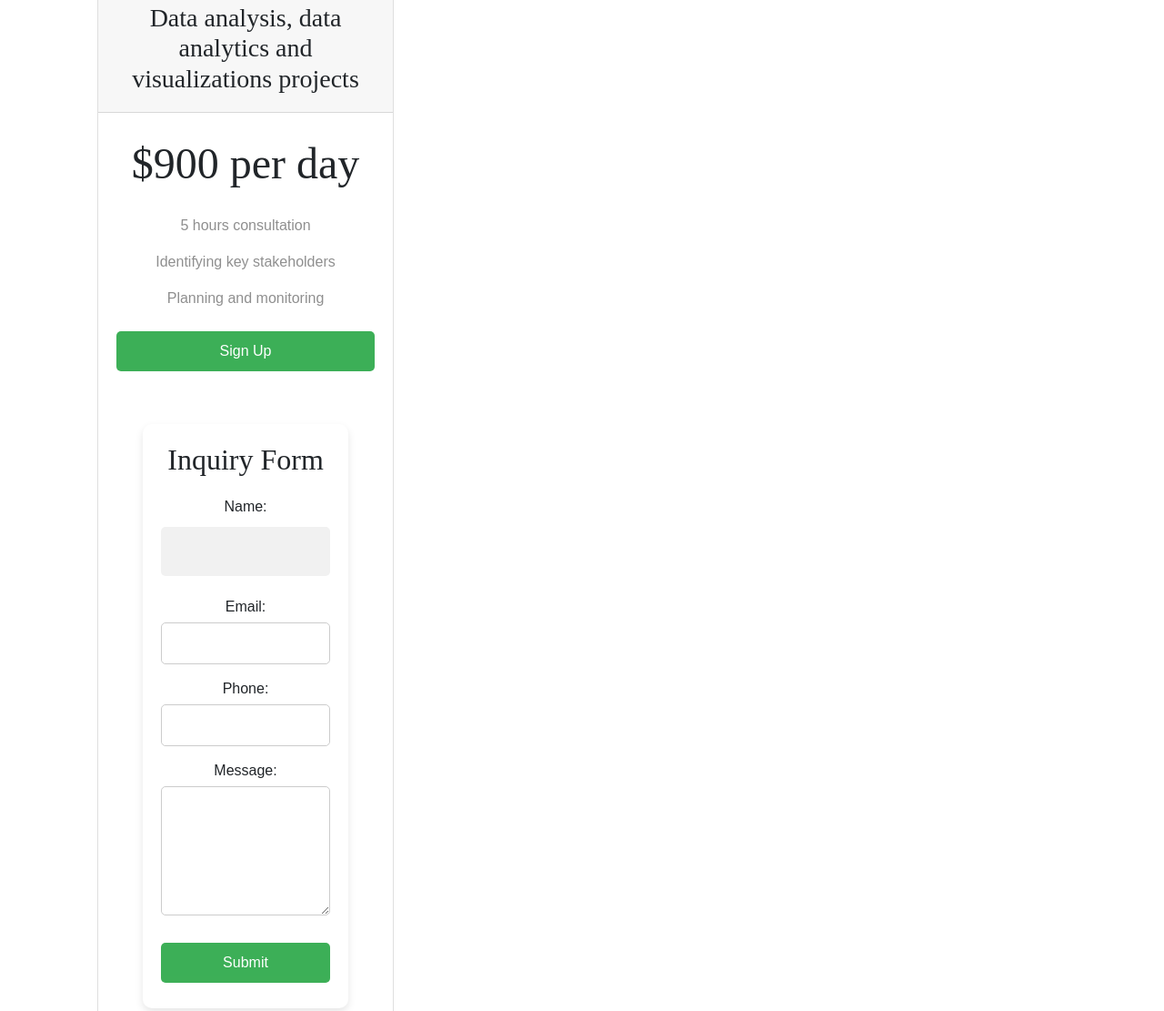
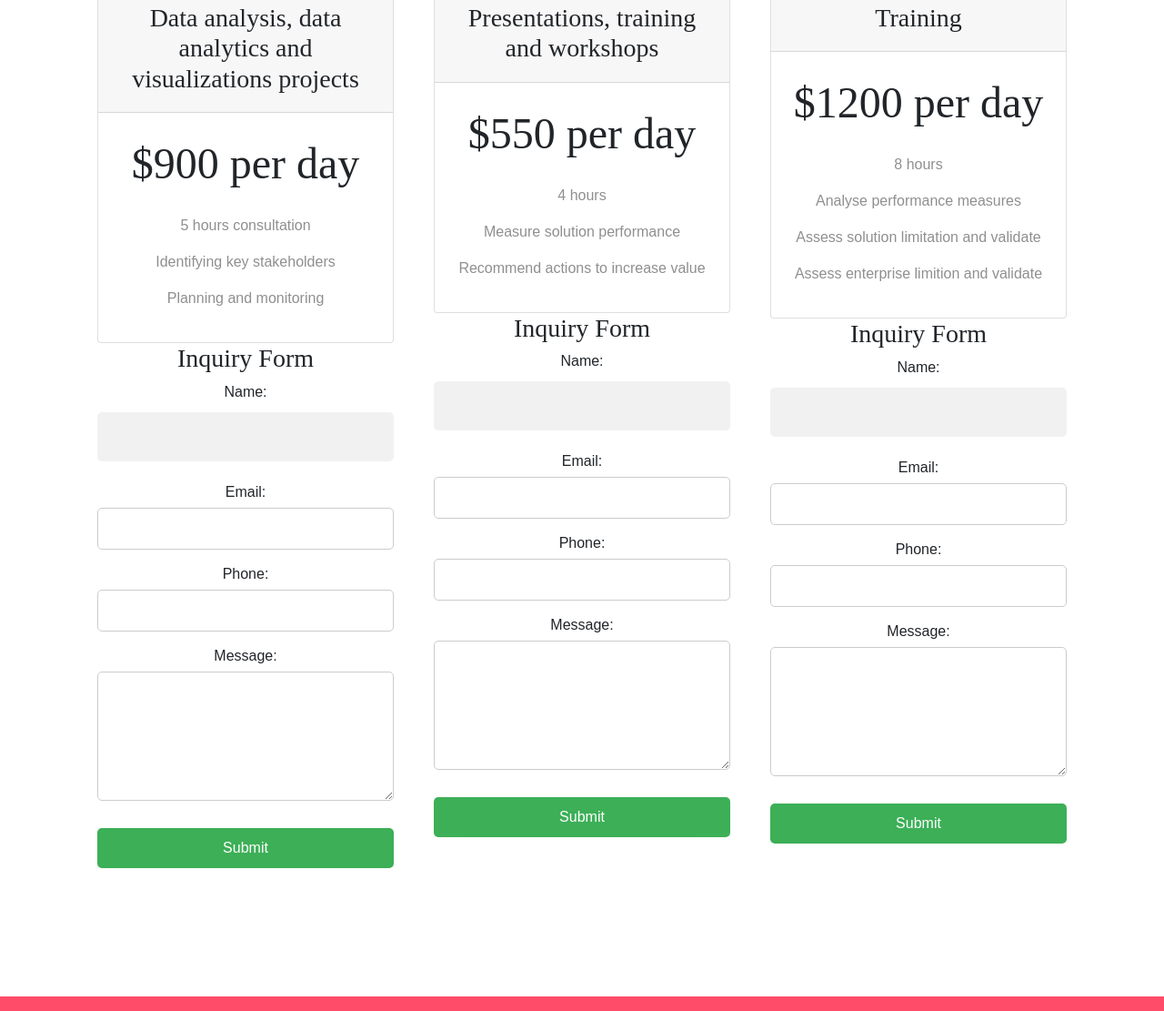
Before and after one commit to pshakhane/shaky-web, a plain HTML site: page ShakhaneConsulting Completed Website/index.html in a window 1280 px wide. Shown: the part 4770-5881 px from the top of the page at 91% size. Drawn offline with nearby package versions, Linux system fonts and the light colour scheme; files whose address does not match are found by name.

Commit message:
Update index.html
Inquiry form update

```diff
--- a/ShakhaneConsulting Completed Website/index.html
+++ b/ShakhaneConsulting Completed Website/index.html
@@ -175,20 +175,24 @@ Highly motivated and analytical with a versatility honed through previously achi
             <p>5 hours consultation</p>
             <p>Identifying key stakeholders</p>
             <p>Planning and monitoring</p>
+          </div>
+        </div>
+
+
             <!-- Button to open the modal -->
-<button onclick="document.getElementById('id01').style.display='block'">Sign Up</button>
+
 
 <!-- The Modal (contains the Sign Up form) -->
-<body>
+      <div class="forms-container">
+  <!-- Inquiry Form 1 -->
+        <div class="form-box">
+          <h3> Inquiry Form </h3>
+          <form>
+              <label for="name1">Name:</label>
+              <input type="text" id="name1" name="name" required>
 
-    <div class="container">
-        <h2>Inquiry Form</h2>
-        <form id="inquiryForm">
-            <label for="name">Name:</label>
-            <input type="text" id="name" name="name" required>
-
-            <label for="email">Email:</label>
-            <input type="email" id="email" name="email" required>
+              <label for="email1">Email:</label>
+              <input type="email" id="email1" name="email" required>
 
               <label for="phone">Phone:</label>
               <input type="tel" id="phone" name="phone">
@@ -199,9 +203,12 @@ Highly motivated and analytical with a versatility honed through previously achi
               <button type="submit">Submit</button>
           </form>
         </div>
+      </div>
+    </div>
+
 
 <script src="script.js"></script>
-</body>
+
 
       <div class="pricing-column col-lg-4 col-md-6">
         <div class="card">
@@ -213,20 +220,23 @@ Highly motivated and analytical with a versatility honed through previously achi
             <p>4 hours </p>
             <p>Measure solution performance</p>
             <p>Recommend actions to increase value</p>
+          </div>
+        </div>
+
             <!-- Button to open the modal -->
-<button onclick="document.getElementById('id01').style.display='block'">Sign Up</button>
+
 
 <!-- The Modal (contains the Sign Up form) -->
-<body>
 
-    <div class="container">
-        <h2>Inquiry Form</h2>
-        <form id="inquiryForm">
-            <label for="name">Name:</label>
-            <input type="text" id="name" name="name" required>
+<!-- Inquiry Form 2 -->
+      <div class="form-box">
+          <h3>Inquiry Form </h3>
+          <form>
+              <label for="name2">Name:</label>
+              <input type="text" id="name2" name="name" required>
 
-            <label for="email">Email:</label>
-            <input type="email" id="email" name="email" required>
+              <label for="email2">Email:</label>
+              <input type="email" id="email2" name="email" required>
 
               <label for="phone">Phone:</label>
               <input type="tel" id="phone" name="phone">
@@ -237,9 +247,11 @@ Highly motivated and analytical with a versatility honed through previously achi
               <button type="submit">Submit</button>
           </form>
         </div>
+      </div>
 
     <script src="script.js"></script>
-</body/
+
+
       <div class="pricing-column col-lg-4">
         <div class="card">
           <div class="card-header">
@@ -251,20 +263,23 @@ Highly motivated and analytical with a versatility honed through previously achi
             <p>Analyse performance measures</p>
             <p>Assess solution limitation and validate</p>
             <p>Assess enterprise limition and validate</p>
+          </div>
+        </div>
+
             <!-- Button to open the modal -->
-<button onclick="document.getElementById('id01').style.display='block'">Sign Up</button>
+
 
 <!-- The Modal (contains the Sign Up form) -->
-<body>
 
-    <div class="container">
-        <h2>Inquiry Form</h2>
-        <form id="inquiryForm">
-            <label for="name">Name:</label>
-            <input type="text" id="name" name="name" required>
+  <!-- Inquiry Form 3 -->
+      <div class="form-box">
+        <h3>Inquiry Form </h3>
+        <form>
+            <label for="name3">Name:</label>
+            <input type="text" id="name3" name="name" required>
 
-            <label for="email">Email:</label>
-            <input type="email" id="email" name="email" required>
+            <label for="email3">Email:</label>
+            <input type="email" id="email3" name="email" required>
 
             <label for="phone">Phone:</label>
             <input type="tel" id="phone" name="phone">
@@ -275,10 +290,11 @@ Highly motivated and analytical with a versatility honed through previously achi
             <button type="submit">Submit</button>
         </form>
       </div>
+    </div>
 
 <script src="script.js"></script>
-</body>
 
+  </section>
 
   <!-- Call to Action -->
 
@@ -291,7 +307,6 @@ Highly motivated and analytical with a versatility honed through previously achi
       <button class="download-button btn btn-lg brn-light" type="button"><i class="fab fa-google-play"></i> Download</button>
     </div>
   </section>
-
 
   <!-- Footer -->
 
```
Lines whose indentation alone changed are shown as unchanged.
